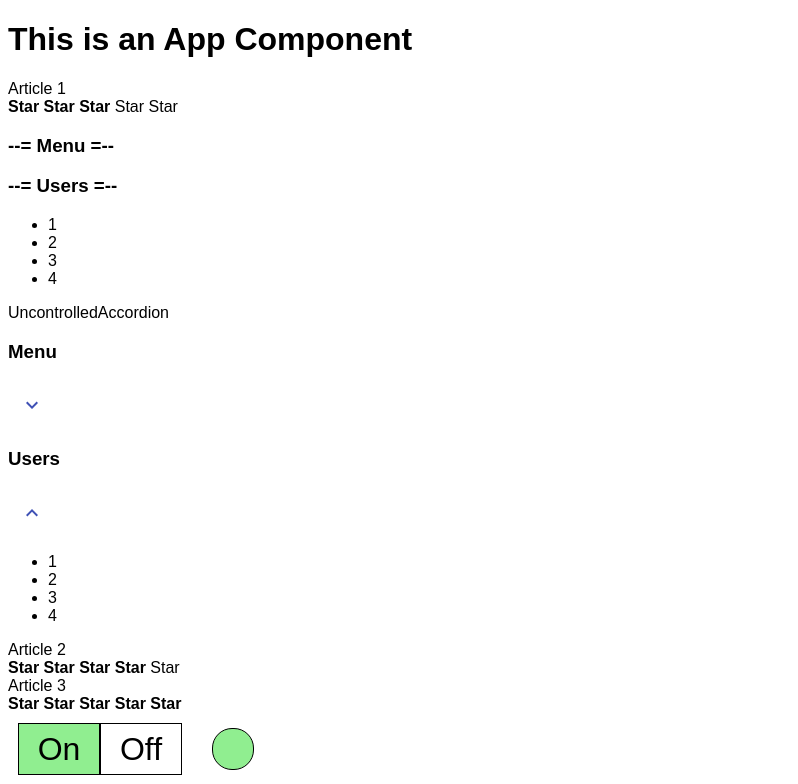
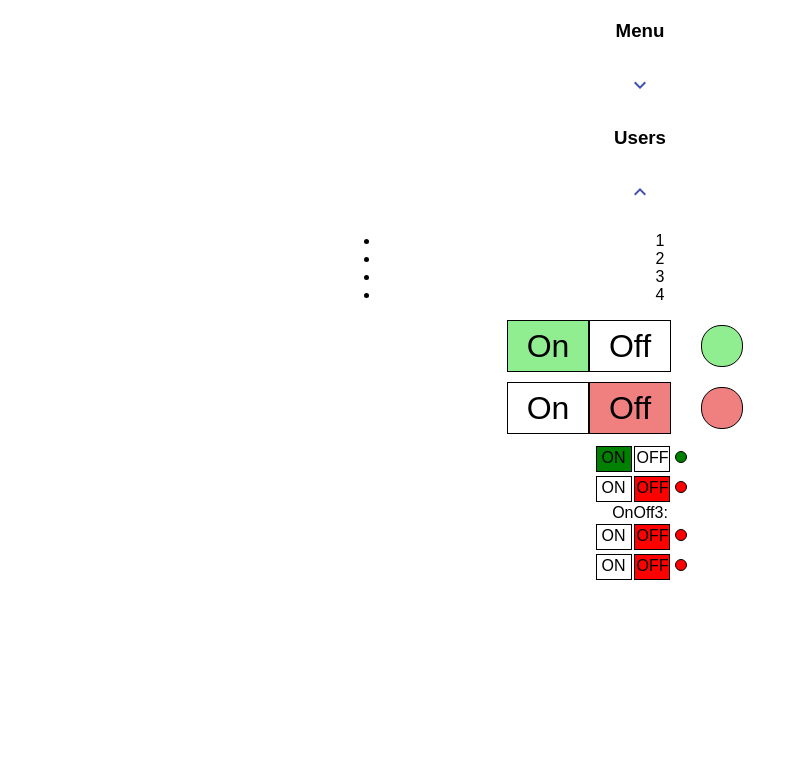
Before and after one commit to yuvinogradov/react_kbzda, a React (Create React App) app: page / in a window 1280 px wide. Shown: the top 784 px of the page, without its empty margins (0-798 px from the left). Built offline with nearby package versions, Linux system fonts and the light colour scheme.

Commit message:
Added App.css

```diff
--- /dev/null
+++ b/src/App.css
@@ -0,0 +1,6 @@
+.App {
+  width: 600px;
+  margin: 20px auto;
+  font-family: sans-serif;
+  text-align: center;
+}
--- a/src/App.tsx
+++ b/src/App.tsx
@@ -1,6 +1,7 @@
 import * as React from "react";
 import "./styles.css";
-import Accordion from "./components/Accordion/Accordion";
+import "./App.css";
+// import Accordion from "./components/Accordion/Accordion";
 import UncontrolledAccordion from "./components/UncontrolledAccordion/UncontrolledAccordion";
 import Rating from "./components/Rating/Rating";
 import OnOff, { OnOff2, OnOff3 } from "./components/OnOff/OnOff";
@@ -16,18 +17,18 @@ function PageTitle(props: PageTitlePropsType) {
 function App() {
   return (
     <div className="App">
-      <PageTitle title={"This is an App Component"} />
-      Article 1
-      <Rating value={3} />
-      <Accordion title="Menu" collapsed={true} />
-      <Accordion title="Users" collapsed={false} />
-      UncontrolledAccordion
+      {/* <PageTitle title={"This is an App Component"} /> */}
+      {/* Article 1
+      <Rating value={3} /> */}
+      {/* <Accordion title="Menu" collapsed={true} />
+      <Accordion title="Users" collapsed={false} /> */}
+      {/* UncontrolledAccordion */}
       <UncontrolledAccordion title="Menu" collapsedDefault={true} />
       <UncontrolledAccordion title="Users" collapsedDefault={false} />
-      Article 2
+      {/* Article 2
       <Rating value={4} />
       Article 3
-      <Rating value={5} />
+      <Rating value={5} /> */}
       <OnOff on={true} />
       <OnOff on={false} />
       <OnOff2 on={true} />
--- a/src/components/Rating/Rating.tsx
+++ b/src/components/Rating/Rating.tsx
@@ -13,7 +13,8 @@ function Star(props: StarPropsType) {
   if (props.selected) {
     return (
       <span>
-        <b>Star </b>
+        {" "}
+        <b>Star </b>{" "}
       </span>
     );
   } else {
--- a/src/styles.css
+++ b/src/styles.css
@@ -1,4 +1,2 @@
 .App {
-  font-family: sans-serif;
-  text-align: left;
 }
```
